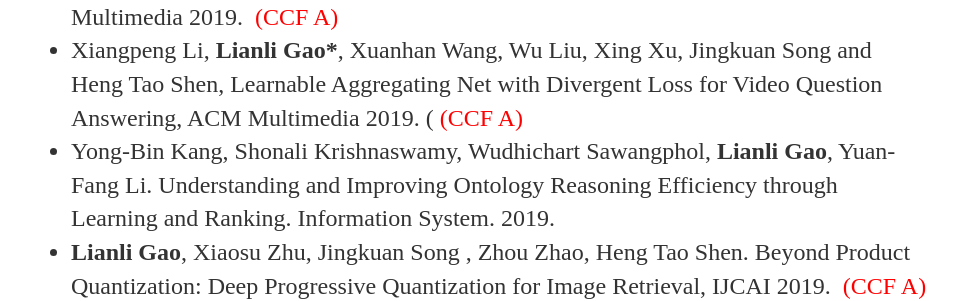
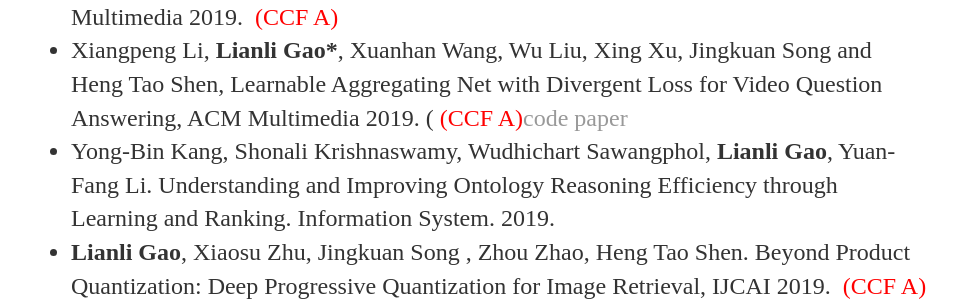
Before and after one commit to lianliGao/lianligao.github.io, a Jekyll site: the page built from cv/index.html, in a window 1280 px wide and 900 px high, scrolled down 1364 px. Shown: the part 155-456 px from the top of the window, without its empty margins (161-1118 px from the left). Built offline with Jekyll 4.4.1, drawn with Linux system fonts in a browser that asks for light colours.

Commit message:
Update index.html

```diff
--- a/cv/index.html
+++ b/cv/index.html
@@ -35,7 +35,7 @@
 <h4>2019</h4>
 <ul>
 <li>  Yuyu Guo, <strong>Lianli Gao*</strong>, Jingkuan Song, Peng Wang, Wuyuan Xie and Heng Tao Shen, Adaptive Multi-Path Aggregation for Human DensePose Estimation in The Wild, ACM Multimedia 2019. <font color="#ff0000"><b>&nbsp;</b>(CCF A)</font></li>
-<li>  Xiangpeng Li, <strong>Lianli Gao*</strong>, Xuanhan Wang, Wu Liu, Xing Xu, Jingkuan Song and Heng Tao Shen, Learnable Aggregating Net with Divergent Loss for Video Question Answering, ACM Multimedia 2019. (<font color="#ff0000"><b>&nbsp;</b>(CCF A)</font></li>
+<li>  Xiangpeng Li, <strong>Lianli Gao*</strong>, Xuanhan Wang, Wu Liu, Xing Xu, Jingkuan Song and Heng Tao Shen, Learnable Aggregating Net with Divergent Loss for Video Question Answering, ACM Multimedia 2019. (<font color="#ff0000"><b>&nbsp;</b>(CCF A)</font><font color="#0000ff"><a href="https://github.com/lixiangpengcs/LAD-Net-for-VideoQA" rel="nofollow">code</a> <a href="https://dl.acm.org/doi/10.1145/3343031.3350971" rel="nofollow">paper</a></font></li>
 <li>  Yong-Bin Kang, Shonali Krishnaswamy, Wudhichart Sawangphol, <strong>Lianli Gao</strong>, Yuan-Fang Li. Understanding and Improving Ontology Reasoning Efficiency through Learning and Ranking. Information System. 2019.</li>
 <li>  <strong>Lianli Gao</strong>,  Xiaosu Zhu, Jingkuan Song , Zhou Zhao, Heng Tao Shen.  Beyond Product Quantization: Deep Progressive Quantization for Image Retrieval, IJCAI 2019. <font color="#ff0000"><b>&nbsp;</b>(CCF A)</font></li>
 <li>  Liang Chen, Yang Liu, Xiangnan He, <strong>Lianli Gao</strong>, Zibin Zheng. Matching User with Item Set: Collaborative Bundle Recommendation with Attention Network, IJCAI 2019. <font color="#ff0000"><b>&nbsp;</b>(CCF A)</font></li>
```
